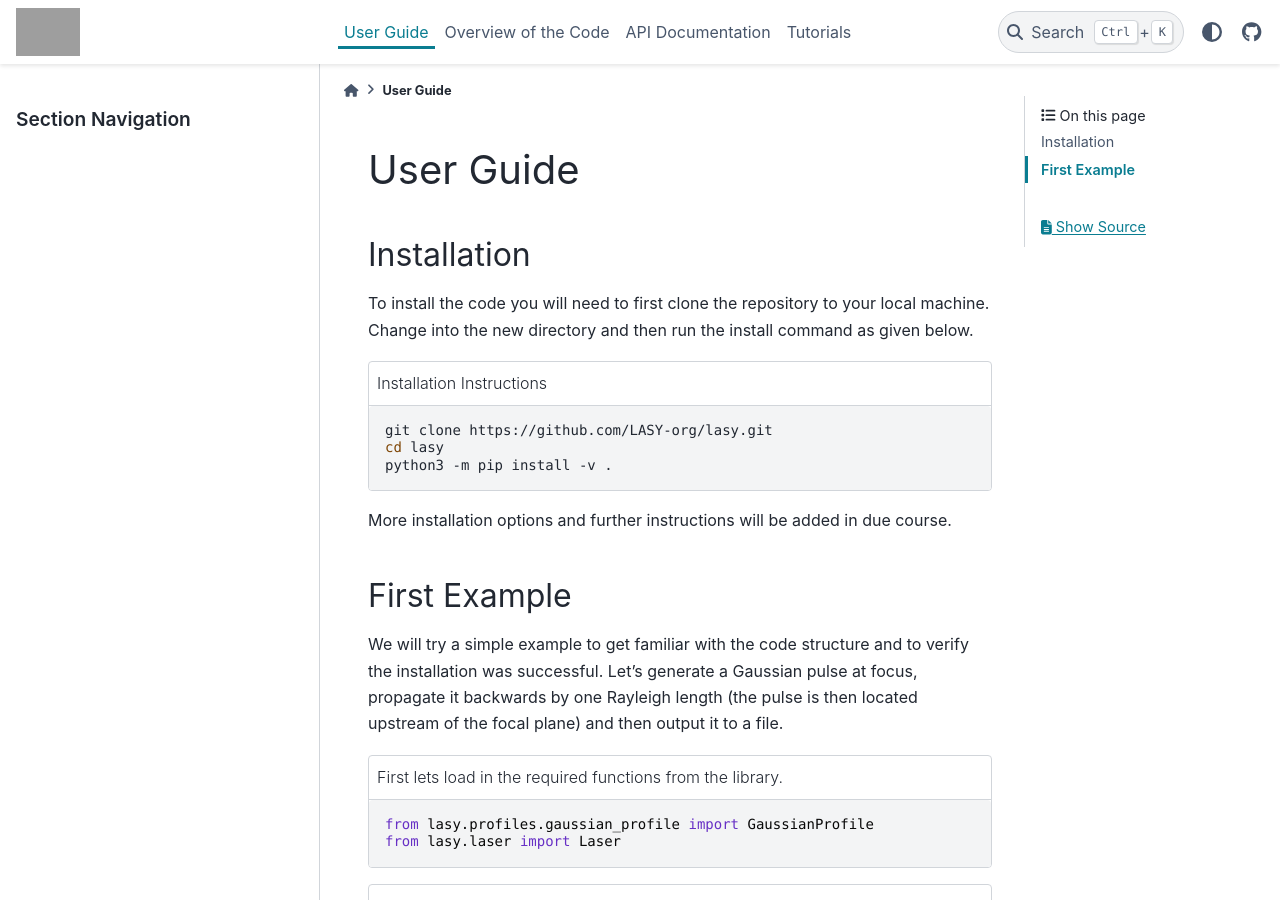
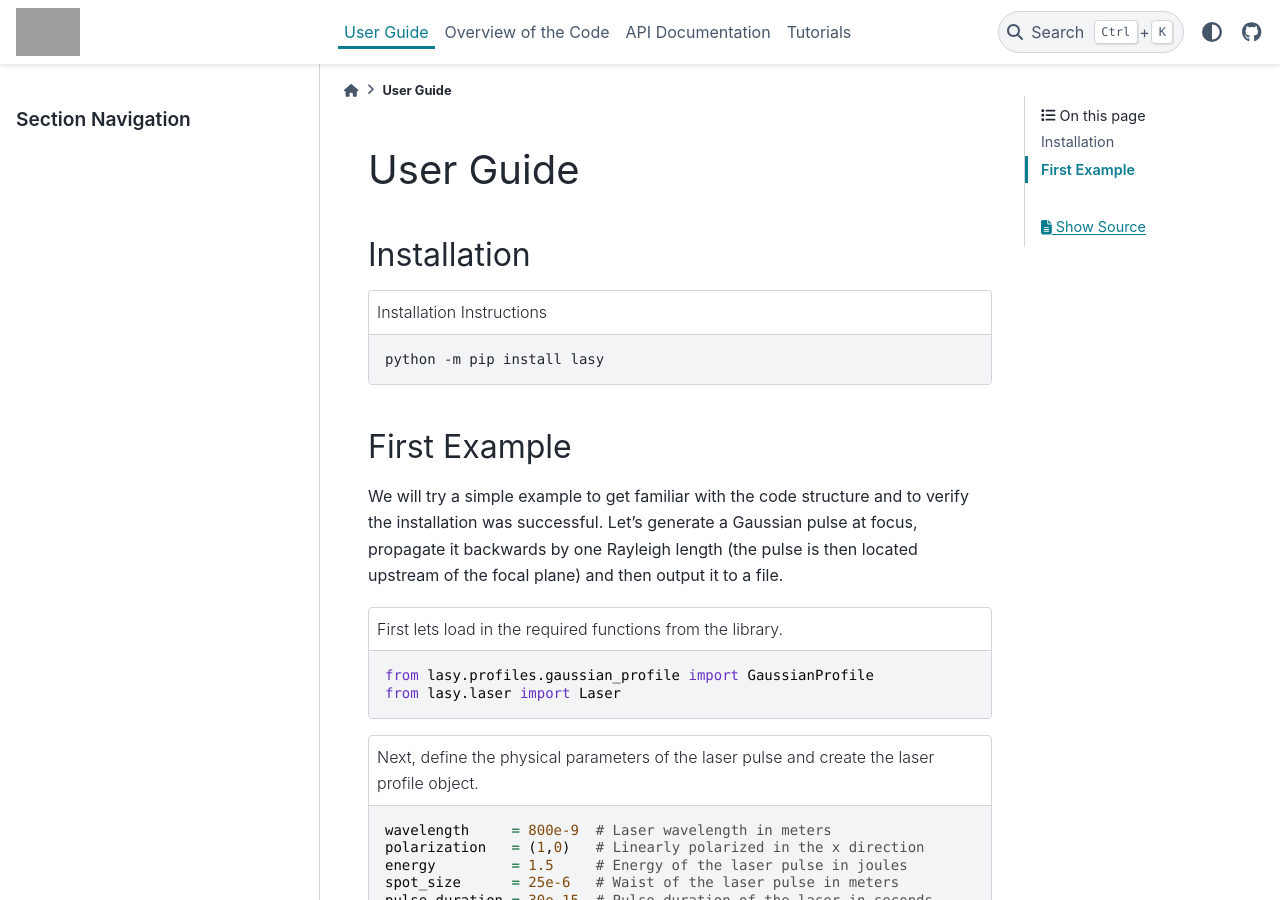
Before and after one commit to LASY-org/lasy, a Sphinx documentation site: the page built from docs/source/user_guide/index.rst, in a window 1280 px wide and 900 px high. Built offline with Sphinx 7.4.7 and the PyData theme 0.15.4, drawn with Linux system fonts in a browser that asks for light colours; grey boxes are pictures that could not be loaded.

Commit message:
Update installation instructions (#192)

```diff
--- a/docs/source/user_guide/index.rst
+++ b/docs/source/user_guide/index.rst
@@ -4,18 +4,10 @@ User Guide
 Installation
 ############
 
-To install the code you will need to first clone the repository to your local machine.
-Change into the new directory and then run the install command as given below.
-
 ..  code-block:: bash
     :caption: Installation Instructions
 
-    git clone https://github.com/LASY-org/lasy.git
-    cd lasy
-    python3 -m pip install -v .
-
-More installation options and further instructions will be added in due course.
-
+    python -m pip install lasy
 
 First Example
 #############
```
Also changed, not shown: README.md (+1 -1 lines).
